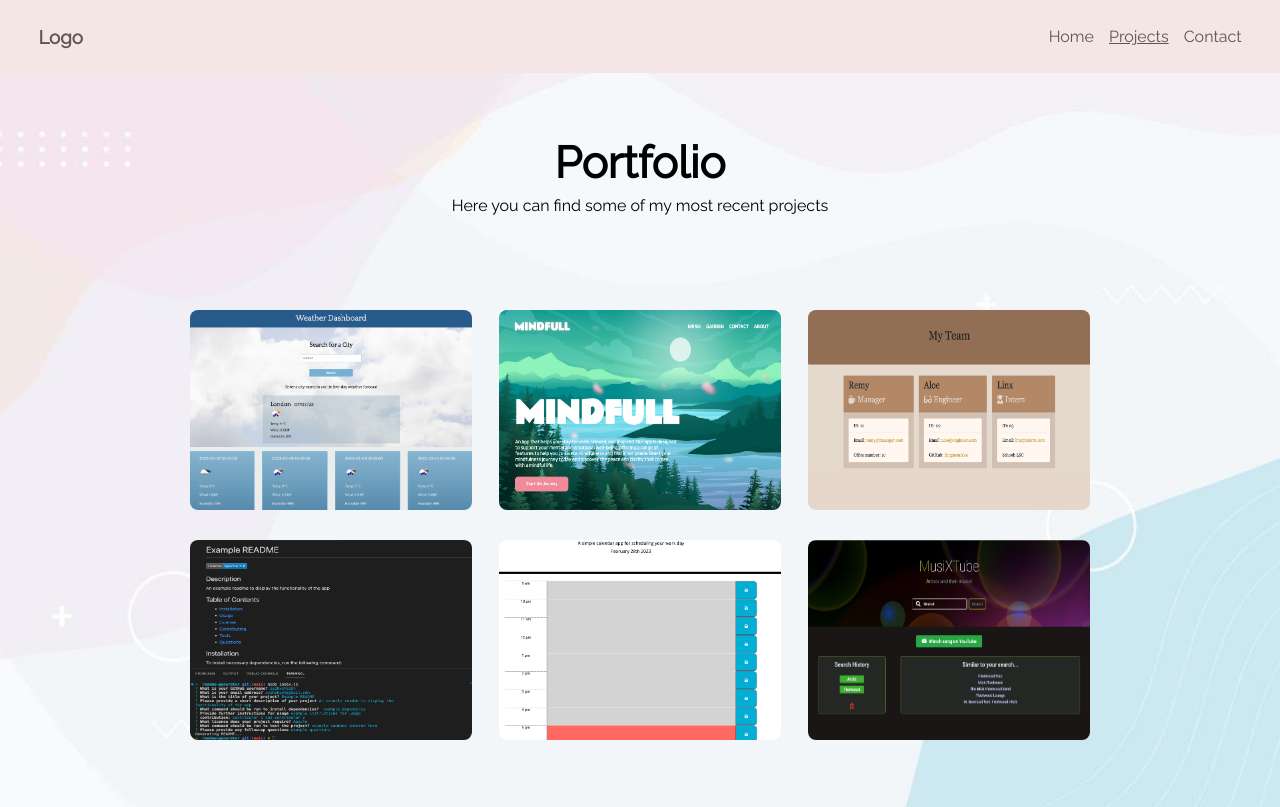
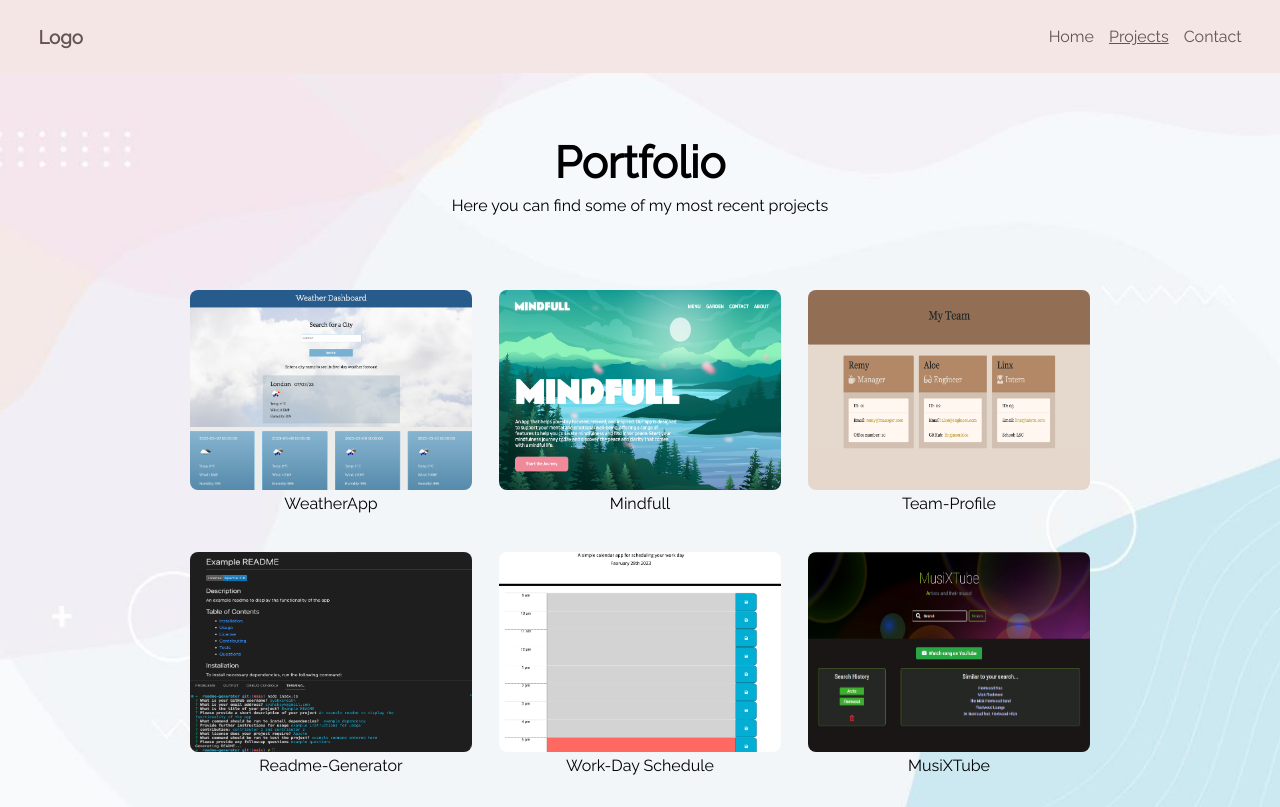
Before and after one commit to ayahxsheikh/my-portfolio, a React (Create React App) app: page /project-gallery in a window 1280 px wide. Shown: the top 807 px of the page. Built offline with nearby package versions, Linux system fonts and the light colour scheme.

Commit message:
added figure/figcaption for img overlay, needs css

```diff
--- a/src/components/Project.js
+++ b/src/components/Project.js
@@ -4,7 +4,13 @@ function Project(props){
     return (
         <>
             <div className="project-card">
-                <img className="proj-img" src={props.image} alt="title"/>
+                <figure className="img-overlay">
+                    <img className="proj-img" src={props.image} alt="title"/>
+                    <figcaption>
+                        <p>{props.title}</p>
+                        <p>{}</p>
+                    </figcaption>
+                </figure>
                 {/* <div className="card-btm">
                     <h4 className="p-title">{props.title}</h4>
                 <button className="btn">View More</button>
--- a/src/styles/project.css
+++ b/src/styles/project.css
@@ -38,6 +38,7 @@
     justify-content:center;
     border-radius: 7px;
     height: 230px;
+    margin-bottom: 2rem;
     /* height adjusts space of content inside cards */
   }
 
@@ -47,28 +48,7 @@
     border-radius: 8px;
   }
 
-  /* .card-btm {
-    border-radius: 7px;
-  }
 
-    .p-title{
-      color:#252626;
-      font-size: 1.2rem;
-      font-weight: 500px;
-      margin-bottom: 4%;
-    }
-
-    .btn {
-      padding: 2% 5%;
-      border-radius: 7px;
-      border: none;
-      background-image: linear-gradient(to right, #bbe6f7d9, #bdcaf9);
-      cursor: pointer;
-    }
-
-    .btn:hover{
-      background-image: linear-gradient(#9fcefdd4, #97d6fe);
-    } */
 
 
     @media only screen and (min-width: 400px) {
```
